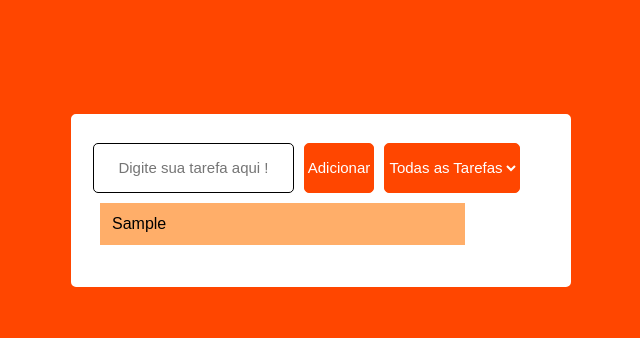
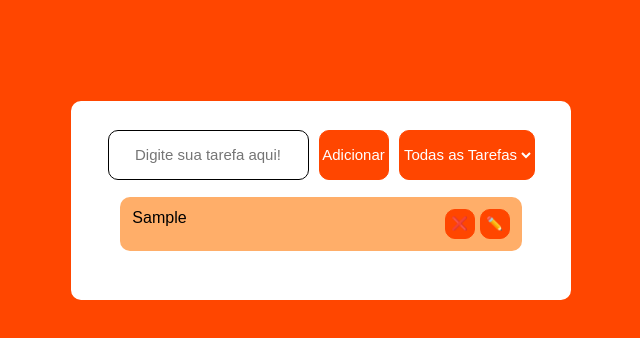
Before and after one commit to FPinheiroo/to-do-list, a React (Create React App) app: page / in a window 1280 px wide. Both pictures are taken after typing "Sample" into the empty fields and a click on the button "Adicionar". Shown: the top 338 px of the page, without its empty margins (319-959 px from the left). Built offline with nearby package versions, Linux system fonts and the light colour scheme.

Commit message:
Add_buttons(no working)

```diff
--- a/src/App.js
+++ b/src/App.js
@@ -2,18 +2,18 @@ import { useState } from "react";
 import "./styles.css";
 
 function App() {
-  const [iteml,setItemL]=useState([]);
-  const [inputT,setinputT]=useState("");
+  const [iteml, setItemL] = useState([]);
+  const [inputT, setinputT] = useState("");
 
-
-  function handleAddItem(){
-    setItemL([...iteml,inputT]);
+  function handleAddItem() {
+    setItemL([...iteml, inputT]);
     setinputT("");
   }
 
   return (
-    <div class="container">
-      <input placeholder="Digite sua tarefa aqui !" id="to_do" type="text" value={inputT} onChange={(e)=> setinputT(e.target.value)}/>
+    <div className="container">
+      <div class="t">
+        <input placeholder="Digite sua tarefa aqui!" id="to_do" type="text" value={inputT} onChange={(e) => setinputT(e.target.value)}/>
         <button id="add" onClick={handleAddItem}>Adicionar</button>
         <select id="filter">
           <option>Todas as Tarefas</option>
@@ -21,9 +21,15 @@ function App() {
           <option>Concluidas</option>
           <option>Pendentes</option>
         </select>
-      <ul className="lista_a_fazer">
-        {iteml.map((item) => (
-          <li className="item">{item}</li>
+      </div>
+      <ul className="lista_a_fazer">{iteml.map((item, i) => (
+          <li className="item" key={i}>
+            {item}
+            <div className="item-buttons">
+              <button className="del_task">❌</button>
+              <button className="edit_task">✏️</button>
+            </div>
+          </li>
         ))}
       </ul>
     </div>
--- a/src/styles.css
+++ b/src/styles.css
@@ -17,7 +17,7 @@ body {
   font-size: 15px;
   margin-top: 7px;
   border: solid black 1px;
-  border-radius: 5px;
+  border-radius: 10px;
 }
 #add {
   height: 50px;
@@ -27,18 +27,21 @@ body {
   background-color: #ff4600;
   color: #ffff;
   border: solid #ff4600 1px;
-  border-radius: 5px;
+  border-radius: 10px;
   cursor: pointer;
 }
 .container {
+  display: flex;
+  flex-direction: column;
+  align-items: center;
   width: 500px;
   background-color: #ffff;
-  /*text-align: center;*/
   border: solid white 2px;
-  border-radius: 5px;
+  border-radius: 10px;
   padding: 20px;
   transition: height 0.3s ease;
 }
+
 .input-section {
   display: flex;
   align-items: center;
@@ -55,24 +58,46 @@ li {
   margin: 5px 0;
 }
 #filter {
-  margin-left:10px ;
+  margin-left: 10px;
   text-align: center;
   height: 50px;
   font-size: 15px;
   background-color: #ff4600;
   color: #ffff;
   border: solid #ff4600 1px;
-  border-radius: 5px;
+  border-radius: 10px;
 }
-.lista_a_fazer{
+.lista_a_fazer {
   width: 100%;
   list-style: none;
-  margin-top:10px;
+  margin-top: 10px;
+  display: flex;
+  flex-direction: column;
+  align-items: center;
+
 }
-.item{
+.item {
   background-color: #ffae69;
   margin: 7px;
   padding: 12px;
-  width: 80%;
-
+  width: 88%;
+  display: flex;
+  justify-content: space-between;
+  margin: solid #ffae69 1px;
+  border-radius: 10px;
 }
+.item-buttons {
+  display: flex;
+  gap: 5px;
+}
+.del_task, .edit_task {
+  background-color: #ff4600;
+  border: solid #ff4600 1px;
+  border-radius: 10px;
+  cursor: pointer;
+  height: 30px;
+  width: 30px;
+}
+li.item{
+  text-align: center;
+}
```
Lines whose indentation alone changed are shown as unchanged.
